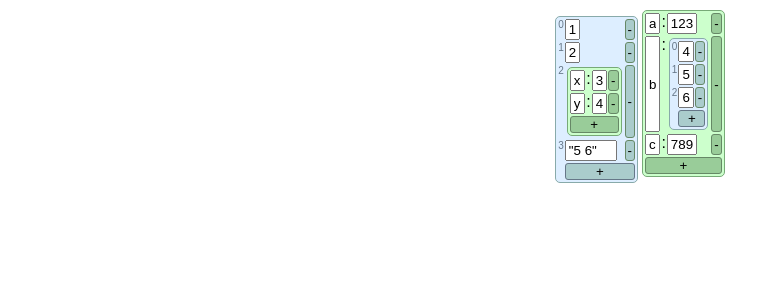
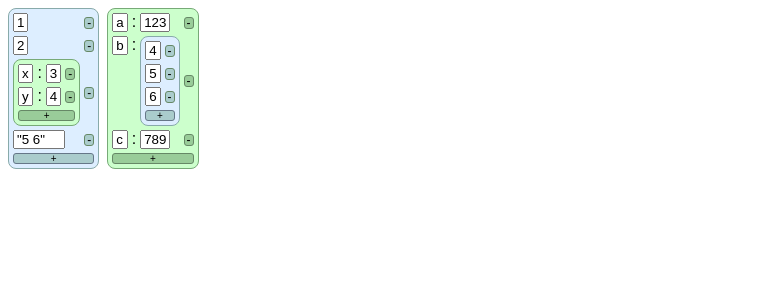
Before and after one commit to d-cook/react-code, a React (Create React App) app: page / in a window 1280 px wide. Shown: the top 300 px of the page, without its empty margins (0-780 px from the left). Built offline with nearby package versions, Linux system fonts and the light colour scheme.

Commit message:
...and again

```diff
--- a/src/App.js
+++ b/src/App.js
@@ -5,7 +5,15 @@ function FuncView() {}
 
 export default function App() {
   return (
-    <div className="App">
+    <div
+      className="App"
+      style={{
+        display: "grid",
+        gridTemplateColumns: "min-content min-content min-content min-content",
+        rowGap: "8px",
+        columnGap: "8px"
+      }}
+    >
       <DynamicView initValue={[1, 2, { x: 3, y: 4 }, "5 6"]} />
       <DynamicView initValue={{ a: 123, b: [4, 5, 6], c: 789 }} />
     </div>
--- a/src/ListView.js
+++ b/src/ListView.js
@@ -32,26 +32,18 @@ export default function ListView({ initValue, onValueUpdated }) {
     <div
       style={{
         display: "inline-grid",
-        gridTemplateColumns: "min-content min-content min-content",
-        rowGap: "2px",
-        columnGap: "1px",
+        gridTemplateColumns: "min-content min-content",
+        rowGap: "4px",
+        columnGap: "4px",
         border: "1px solid #8aa",
         backgroundColor: "#def",
-        borderRadius: "5px",
-        padding: "2px",
-        margin: "2px"
+        borderRadius: "8px",
+        padding: "4px",
+        alignItems: "start"
       }}
     >
       {items.map(({ value, key }, i) => (
         <>
-          <span
-            style={{
-              fontSize: "10px",
-              color: "#678"
-            }}
-          >
-            {i}
-          </span>
           <DynamicView
             key={"list-" + key}
             initValue={value}
@@ -63,7 +55,11 @@ export default function ListView({ initValue, onValueUpdated }) {
               padding: "0 2px",
               backgroundColor: "#acc",
               border: "1px solid #686",
-              borderRadius: "3px"
+              borderRadius: "3px",
+              height: "auto",
+              margin: "auto",
+              fontSize: "12px",
+              lineHeight: "10px"
             }}
           >
             -
@@ -73,11 +69,14 @@ export default function ListView({ initValue, onValueUpdated }) {
       <button
         onClick={() => addItem(items.length)}
         style={{
-          gridColumn: "2 / span 2",
+          gridColumn: "span 2",
           padding: "0",
           backgroundColor: "#acc",
           border: "1px solid #678",
-          borderRadius: "3px"
+          borderRadius: "3px",
+          height: "auto",
+          fontSize: "10px",
+          lineHeight: "9px"
         }}
       >
         +
--- a/src/RecordView.js
+++ b/src/RecordView.js
@@ -41,13 +41,13 @@ export default function RecordView({ initValue, onValueUpdated }) {
       style={{
         display: "inline-grid",
         gridTemplateColumns: "min-content min-content min-content min-content",
-        rowGap: "2px",
-        columnGap: "1px",
+        rowGap: "4px",
+        columnGap: "4px",
         border: "1px solid #7a7",
         backgroundColor: "#cfc",
-        borderRadius: "5px",
-        padding: "2px",
-        margin: "2px"
+        borderRadius: "8px",
+        padding: "4px",
+        alignItems: "start"
       }}
     >
       {Object.entries(record).map(([key, value]) => (
@@ -70,7 +70,11 @@ export default function RecordView({ initValue, onValueUpdated }) {
               padding: "0 2px",
               backgroundColor: "#9c9",
               border: "1px solid #686",
-              borderRadius: "3px"
+              borderRadius: "3px",
+              margin: "auto",
+              height: "auto",
+              fontSize: "12px",
+              lineHeight: "10px"
             }}
           >
             -
@@ -84,7 +88,10 @@ export default function RecordView({ initValue, onValueUpdated }) {
           padding: "0",
           backgroundColor: "#9c9",
           border: "1px solid #686",
-          borderRadius: "3px"
+          borderRadius: "3px",
+          height: "auto",
+          fontSize: "10px",
+          lineHeight: "9px"
         }}
       >
         +
--- a/src/ValueView.js
+++ b/src/ValueView.js
@@ -40,7 +40,10 @@ export default function ValueView({ initValue, stringValued, onValueUpdated }) {
           reset();
         }
       }}
-      style={{ width: Math.floor(input.length * 1.3) + "ch" }}
+      style={{
+        width: Math.floor(input.length * 1.3) + "ch",
+        padding: "0 2px"
+      }}
     ></input>
   );
 }
```
